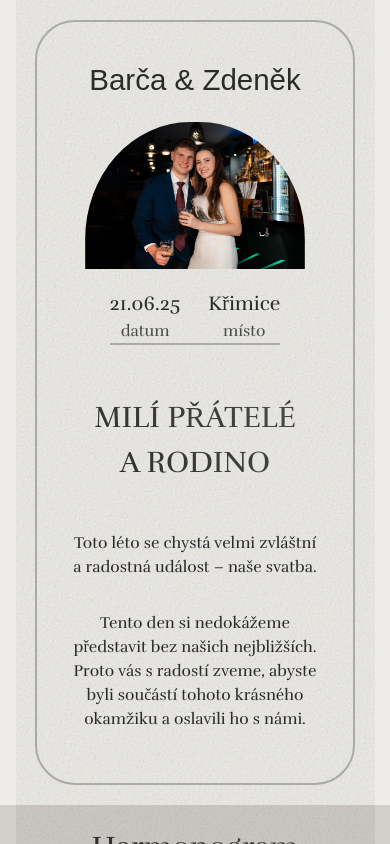
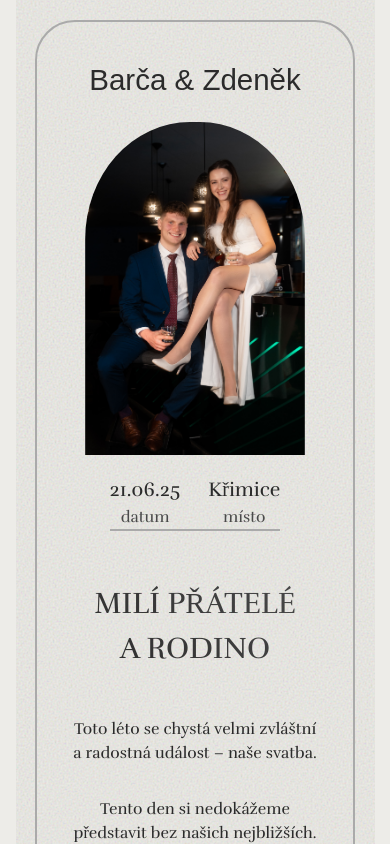
Before and after one commit to jan-cibulka/svatba2, a React (Vite) app: page / in a window 390 px wide. Shown: the top 844 px of the page. Built offline with nearby package versions, Linux system fonts and the light colour scheme; a web font is replaced by a local one.

Commit message:
fix responsivity

```diff
--- a/src/components/Intro.tsx
+++ b/src/components/Intro.tsx
@@ -1,4 +1,4 @@
-import { FC, useState } from "react";
+import { FC, useEffect, useState } from "react";
 
 import "./Intro.css";
 import { desktopThreshold } from "../App";
@@ -16,10 +16,21 @@
 const place = "Křimice";
 
 const Intro: FC = () => {
-  const [isMobile, setIsMobile] = useState(false);
-  window.addEventListener("resize", () => {
-    setIsMobile(window.innerWidth < desktopThreshold);
-  });
+  const [isMobile, setIsMobile] = useState(
+    window.innerWidth <= desktopThreshold
+  );
+
+  useEffect(() => {
+    const handleResize = () => {
+      setIsMobile(window.innerWidth <= desktopThreshold);
+    };
+
+    // Call immediately on mount
+    handleResize();
+
+    window.addEventListener("resize", handleResize);
+    return () => window.removeEventListener("resize", handleResize);
+  }, []);
 
   return (
     <div className="section-wrapper section1">
```
